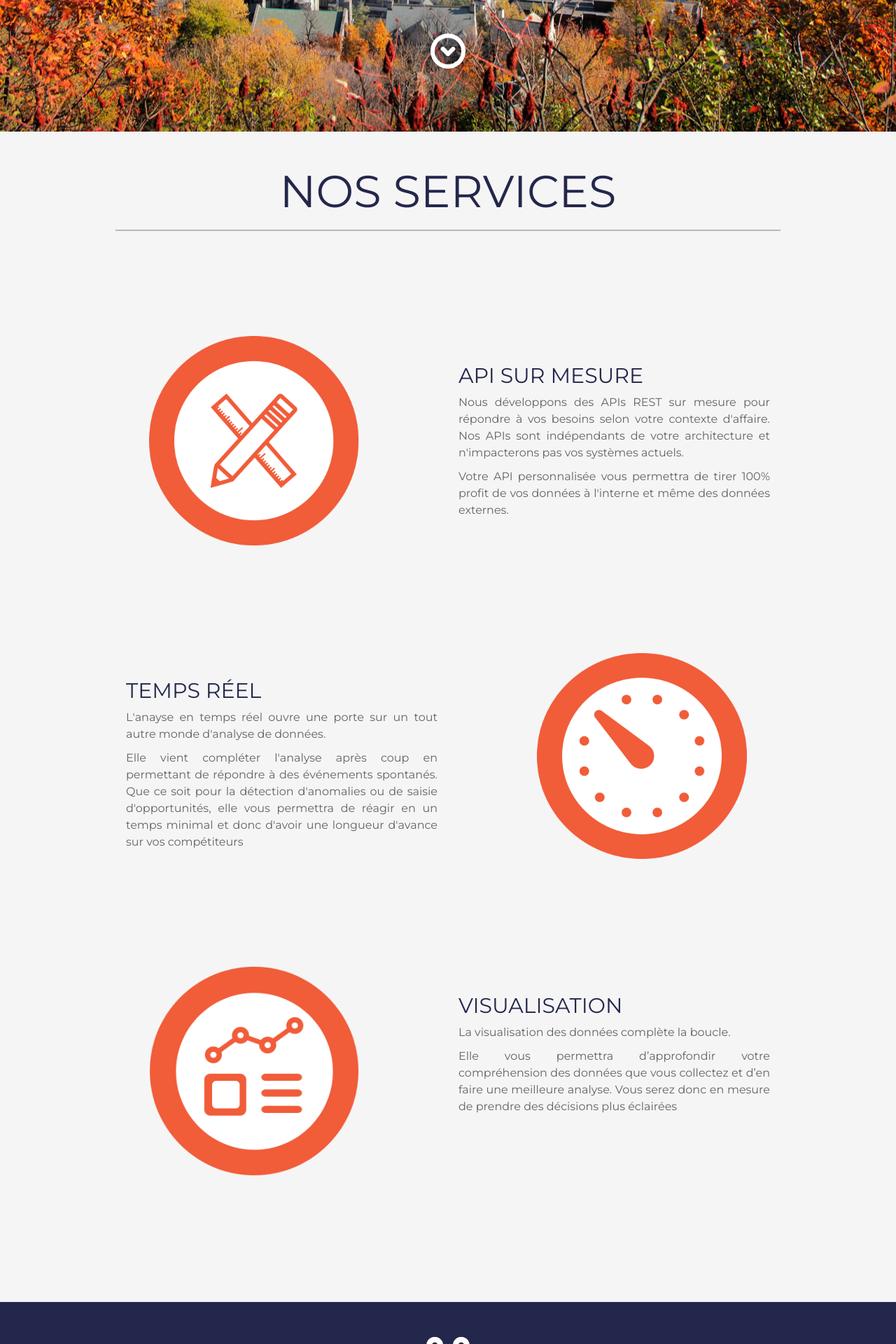
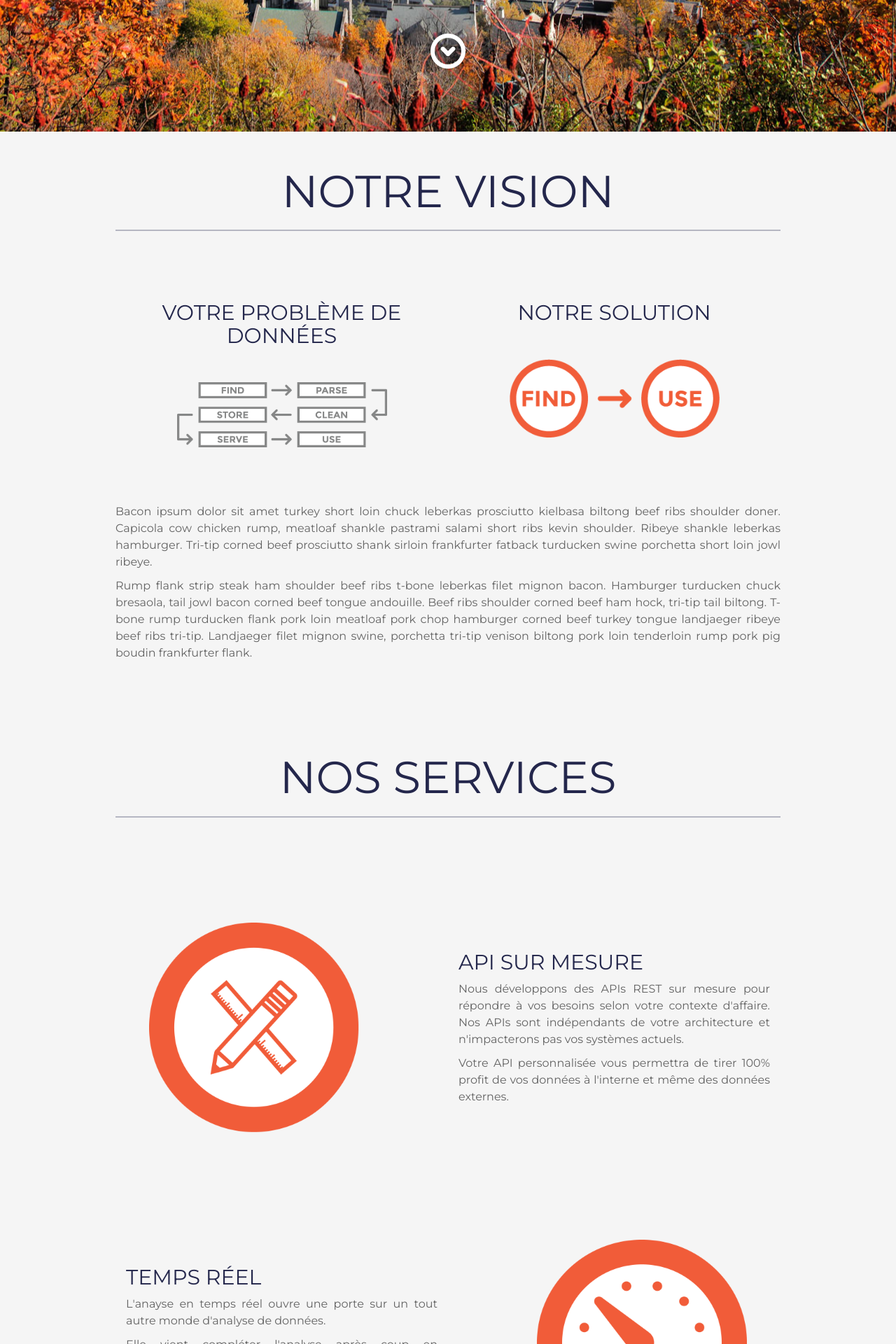
Before and after one commit to openifyit/jekyll-website, a Jekyll site: the page built from index.html, in a window 1280 px wide. Shown: the part 712-2632 px from the top of the page at 70% size. Built offline with Jekyll 4.4.1, drawn with Linux system fonts in a browser that asks for light colours; nearby versions of some CDN libraries.

Commit message:
Added vision section

```diff
--- a/_data/home.yml
+++ b/_data/home.yml
@@ -21,3 +21,15 @@
     details:
       - "La visualisation des données complète la boucle."
       - "Elle vous permettra d’approfondir votre compréhension des données que vous collectez et d’en faire une meilleure analyse. Vous serez donc en mesure de prendre des décisions plus éclairées"
+vision:
+  title: "Notre vision"
+  anchor: "vision"
+  problem:
+    title: "Votre problème de données"
+    image: "/assets/images/steps.png"
+  solution:
+    title: "Notre solution"
+    image: "/assets/images/find_use.png"
+  details:
+    - "Bacon ipsum dolor sit amet turkey short loin chuck leberkas prosciutto kielbasa biltong beef ribs shoulder doner. Capicola cow chicken rump, meatloaf shankle pastrami salami short ribs kevin shoulder. Ribeye shankle leberkas hamburger. Tri-tip corned beef prosciutto shank sirloin frankfurter fatback turducken swine porchetta short loin jowl ribeye."
+    - "Rump flank strip steak ham shoulder beef ribs t-bone leberkas filet mignon bacon. Hamburger turducken chuck bresaola, tail jowl bacon corned beef tongue andouille. Beef ribs shoulder corned beef ham hock, tri-tip tail biltong. T-bone rump turducken flank pork loin meatloaf pork chop hamburger corned beef turkey tongue landjaeger ribeye beef ribs tri-tip. Landjaeger filet mignon swine, porchetta tri-tip venison biltong pork loin tenderloin rump pork pig boudin frankfurter flank."
--- a/assets/stylesheets/main.css
+++ b/assets/stylesheets/main.css
@@ -175,7 +175,7 @@
     margin: auto;
 }
 
-.home section p {
+.home p {
     text-align: justify;
 }
 
@@ -183,12 +183,20 @@
     margin-top: 20px;
 }
 
-.home .services {
+.home section {
     padding: 30px 0px;
 }
 
 .home .services .row {
-    margin: 150px 0px;
+    margin: 150px 0px 0px 0px;
+}
+
+.home .vision .row {
+    margin: 40px 0px;
+}
+
+.home .vision h2 {
+    text-align: center;
 }
 
 @media screen and (max-width: 600px) {
--- a/index.html
+++ b/index.html
@@ -3,6 +3,33 @@
 ---
 
 <div class="home container">
+    <section class="vision col-sm-10 col-sm-offset-1" id="{{site.data.home.vision.anchor}}">
+        <h1>{{site.data.home.vision.title}}</h1>
+        <div class="row">
+            <div class="col-sm-6">
+                <div class="row">
+                    <h2>{{site.data.home.vision.problem.title}}</h2>
+                </div>
+                <div class="row">
+                    <img class="img-responsive" src="{{site.data.home.vision.problem.image}}">
+                </div>
+            </div>
+            <div class="col-sm-6">
+                <div class="row">
+                    <h2>{{site.data.home.vision.solution.title}}</h2>
+                </div>
+                <div class="row">
+                    <img class="img-responsive" src="{{site.data.home.vision.solution.image}}">
+                </div>
+            </div>
+        </div>
+        <div class="row">
+            {% for paragraph in site.data.home.vision.details %}
+            <p>{{paragraph}}</p>
+            {% endfor %}
+        </div>
+    </section>
+
     <section class="services col-sm-10 col-sm-offset-1">
         <h1>{{site.data.home.services.title}}</h1>
         <div class="row" id="{{site.data.home.services.api.anchor}}">
```
Also changed, not shown: assets/images/find_use.png (added), assets/images/steps.png (added).
